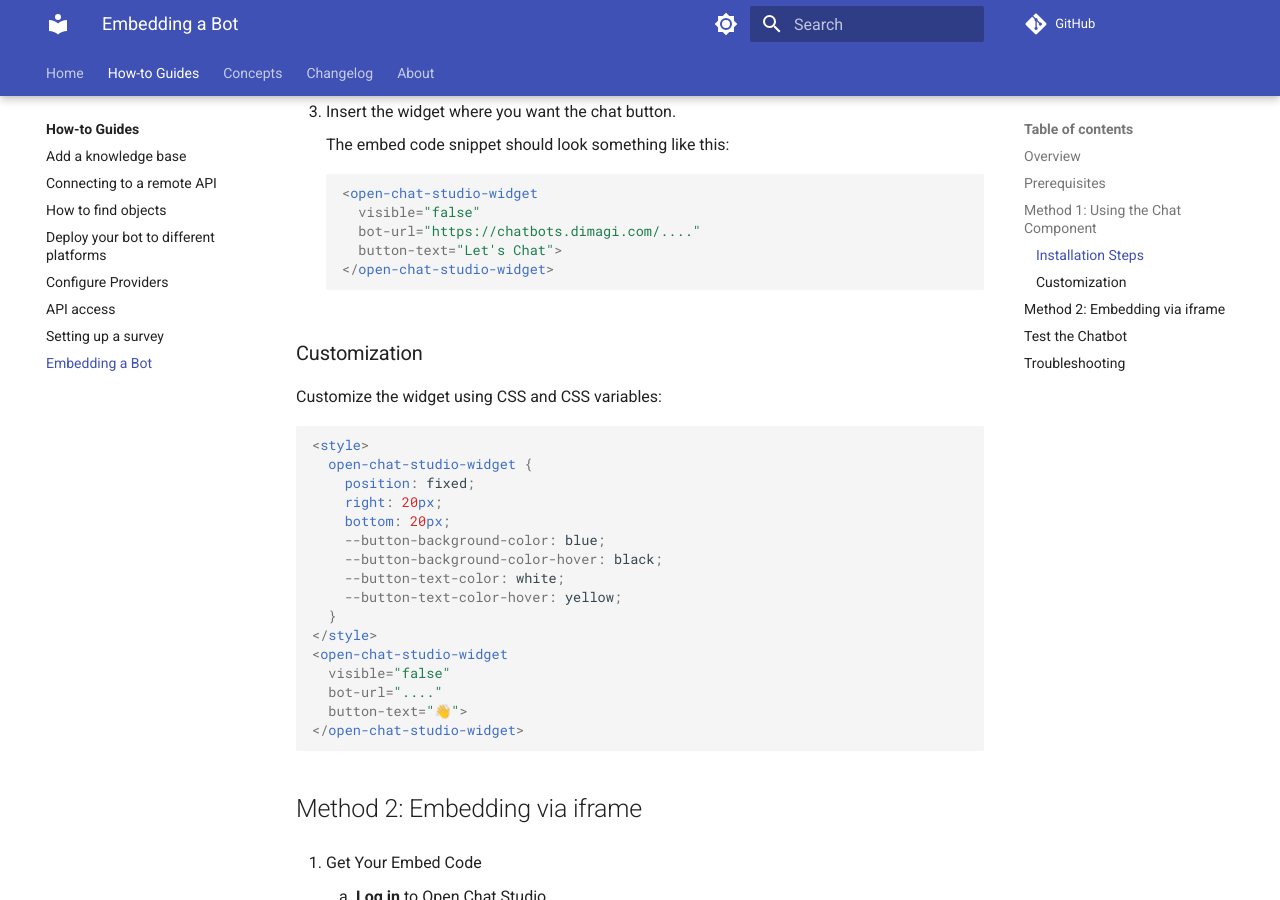
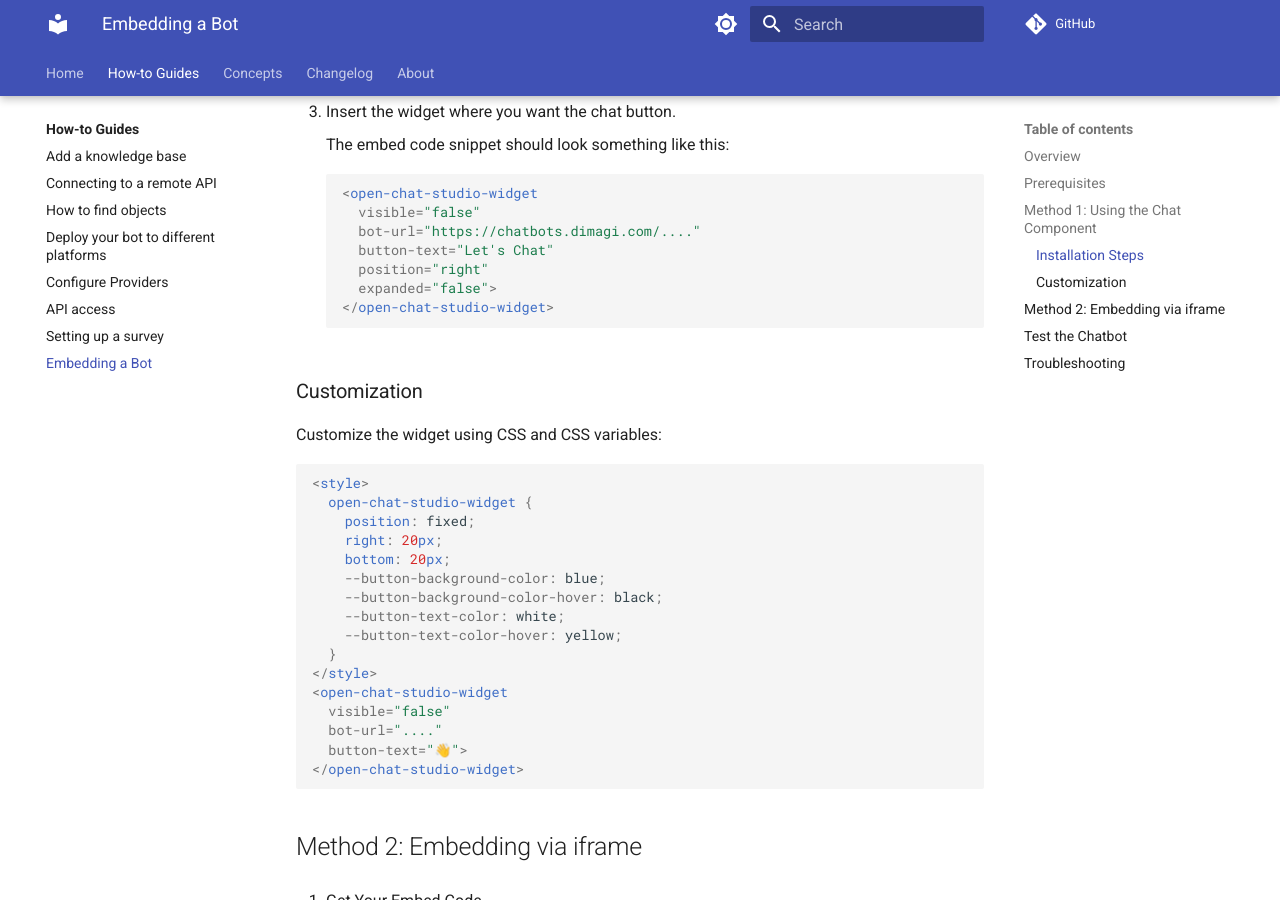
Before and after one commit to dimagi/open-chat-studio-docs, an MkDocs documentation site: the page built from docs/how-to/embed.md, in a window 1280 px wide and 900 px high, scrolled down 800 px. Built offline with MkDocs 1.6.1 and Material for MkDocs 9.7.7, drawn with Linux system fonts in a browser that asks for light colours; a script that is not in the unit is left out; comment, search, counter and statistics services are not loaded.

Commit message:
add new props

````diff
--- a/docs/how-to/embed.md
+++ b/docs/how-to/embed.md
@@ -29,7 +29,6 @@
       3. Click on the :fontawesome-regular-window-maximize: **Web** channel and select :fontawesome-solid-share-nodes: **Share**
       4. Copy the provided embed code snippet.
 
-
 3. Insert the widget where you want the chat button.
 
       The embed code snippet should look something like this:
@@ -38,7 +37,9 @@
       <open-chat-studio-widget
         visible="false"
         bot-url="https://chatbots.dimagi.com/...."
-        button-text="Let's Chat">
+        button-text="Let's Chat"
+        position="right"
+        expanded="false">
       </open-chat-studio-widget>
       ```
 
````
